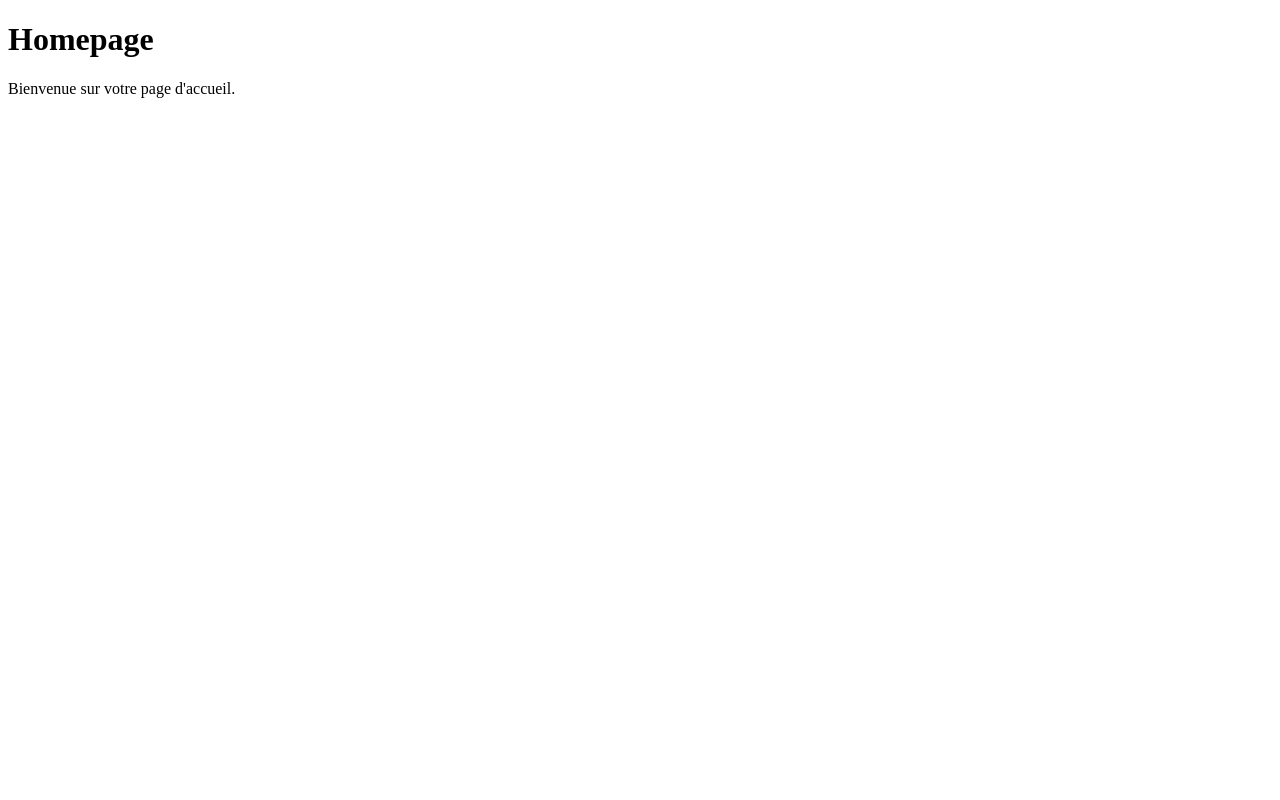
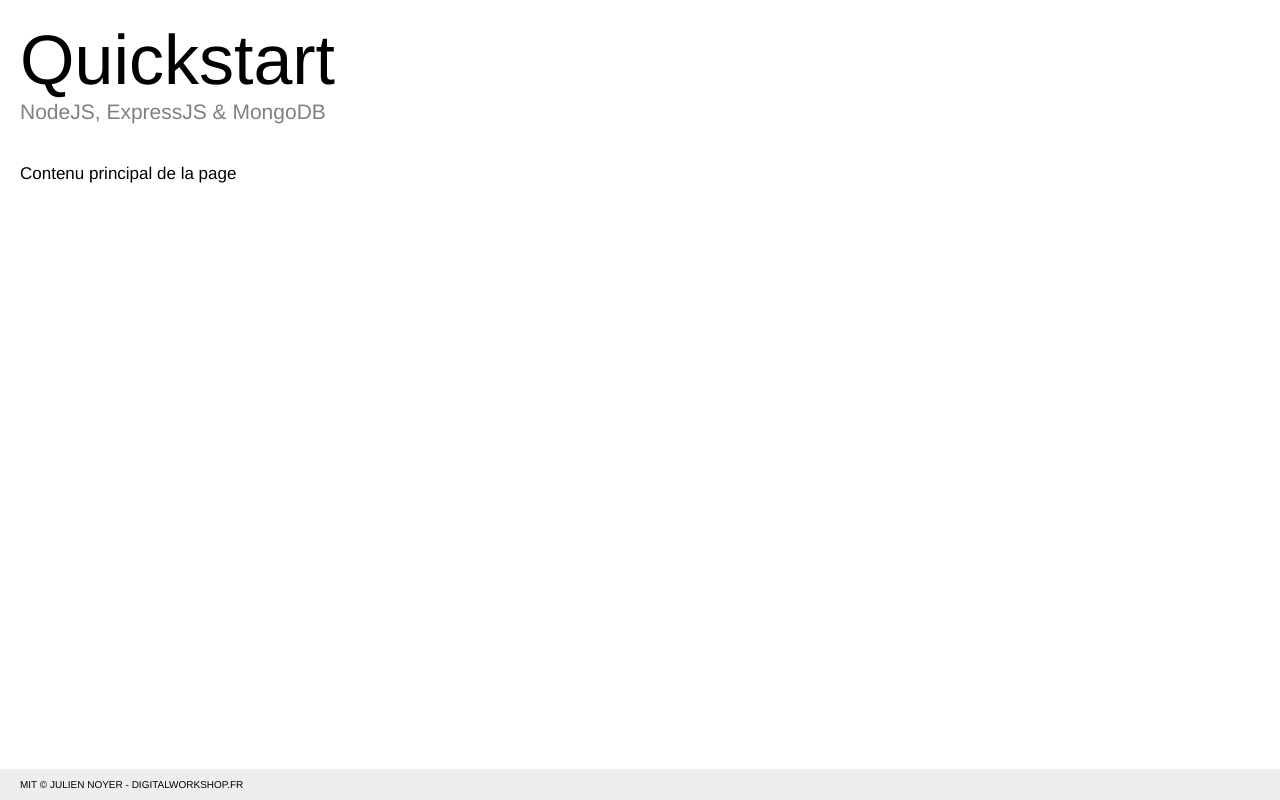
Before and after one commit to DWS-paris/QUICKSTARTnodejs-expressjs-mongodb, a website: page client/index.html in a window 1280 px wide. Drawn offline with nearby package versions, Linux system fonts and the light colour scheme.

Commit message:
first commit

```diff
--- /dev/null
+++ b/client/css/style.css
@@ -0,0 +1,92 @@
+@import url('https://fonts.googleapis.com/css?family=Roboto:400,500,700');
+@import url('https://maxcdn.bootstrapcdn.com/font-awesome/4.7.0/css/font-awesome.min.css');
+@import url('https://cdnjs.cloudflare.com/ajax/libs/animate.css/3.5.2/animate.min.css');
+
+
+/*
+Reset
+*/
+    *{
+        margin: 0;
+        padding: 0;
+
+        -webkit-box-sizing: border-box;
+        -moz-box-sizing: border-box;
+        box-sizing: border-box;
+    }
+
+
+    html{
+        font-size: 62.5%;
+    }
+
+    body{
+        font-family: 'Helvetica Neue', Helvetica, Arial, sans-serif;
+        font-size: 1.7rem;
+        font-weight: 200;
+
+        -webkit-font-smoothing: antialiased;
+        -moz-font-smoothing: antialiased;
+        font-smoothing: antialiased;
+    }
+
+    h1, h2, h3{
+        font-weight: 100;
+    }
+
+    a{
+        text-decoration: none;
+
+        -moz-transition: all .5s;
+        -webkit-transition: all .5s;
+        transition: all .5s;
+    }
+
+/*
+Header
+*/
+    header{
+        padding: 2rem;
+    }
+
+    h1 {
+        font-size: 7rem;
+        position: relative;
+    }
+
+    h1 span {
+        display: block;
+        font-weight: 300;
+        font-size: .3em;
+        color: grey;
+    }
+
+
+/*
+Main
+*/
+    main{
+        padding: 2rem;
+    }
+
+/*
+Footer
+*/
+
+    footer {
+        font-size: 1rem;
+        font-weight: 300;
+        text-transform: uppercase;
+        width: 100%;
+        background: #eee;
+        padding: 1rem 2rem;
+
+        position: fixed;
+        bottom: 0;
+        left: 0;
+    }
+
+    footer a{
+        font-weight: 500;
+        color: black;
+    }
--- a/client/index.html
+++ b/client/index.html
@@ -4,10 +4,18 @@
         <meta charset="UTF-8">
         <meta name="viewport" content="width=device-width, initial-scale=1.0, maximum-scale=1.0">
         <meta http-equiv="X-UA-Compatible" content="ie=edge">
-        <title>HOMEPAGE Express</title>
+        <title>Quickstart NodeJS, ExpressJS &amp; MongoDB</title>
+        <link rel="stylesheet" href="css/style.css">
     </head>
     <body>
-        <h1>Homepage</h1>
-        <p>Bienvenue sur votre page d'accueil.</p>
+        <header>
+            <h1>Quickstart <span>NodeJS, ExpressJS &amp; MongoDB</span></h1>
+        </header>
+
+        <main>
+            <p>Contenu principal de la page</p>
+        </main>
+
+        <footer>MIT &copy; Julien Noyer - <a href="http://www.digitalworkshop.fr" target="_blank">digitalworkshop.fr</a></footer>
     </body>
 </html>
```
